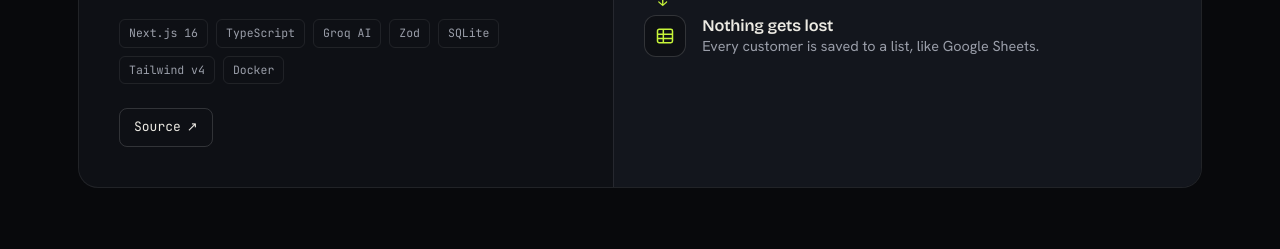
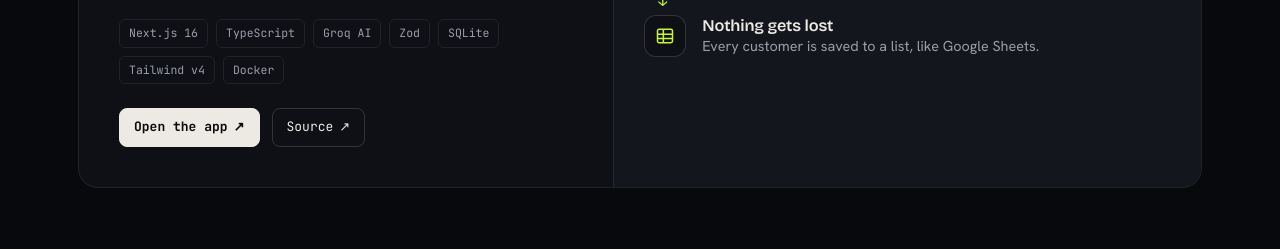
Before and after one commit to abdelghani-djef/abdelghani-djef.github.io, a plain HTML site: page index.html in a window 1280 px wide. Shown: the part 2710-2959 px from the top of the page. Drawn offline with nearby package versions, Linux system fonts and the light colour scheme.

Commit message:
LeadPilot: link the live app

```diff
--- a/index.html
+++ b/index.html
@@ -575,6 +575,7 @@
           </ul>
           <div class="p-stack"><span>Next.js 16</span><span>TypeScript</span><span>Groq AI</span><span>Zod</span><span>SQLite</span><span>Tailwind v4</span><span>Docker</span></div>
           <div class="p-links">
+            <a class="main" href="https://leadpilot.35-180-91-97.sslip.io" target="_blank" rel="noopener">Open the app <span class="arr">&#8599;</span></a>
             <a href="https://github.com/abdelghani-djef/leadpilot" target="_blank" rel="noopener">Source <span class="arr">&#8599;</span></a>
           </div>
         </div>
```
